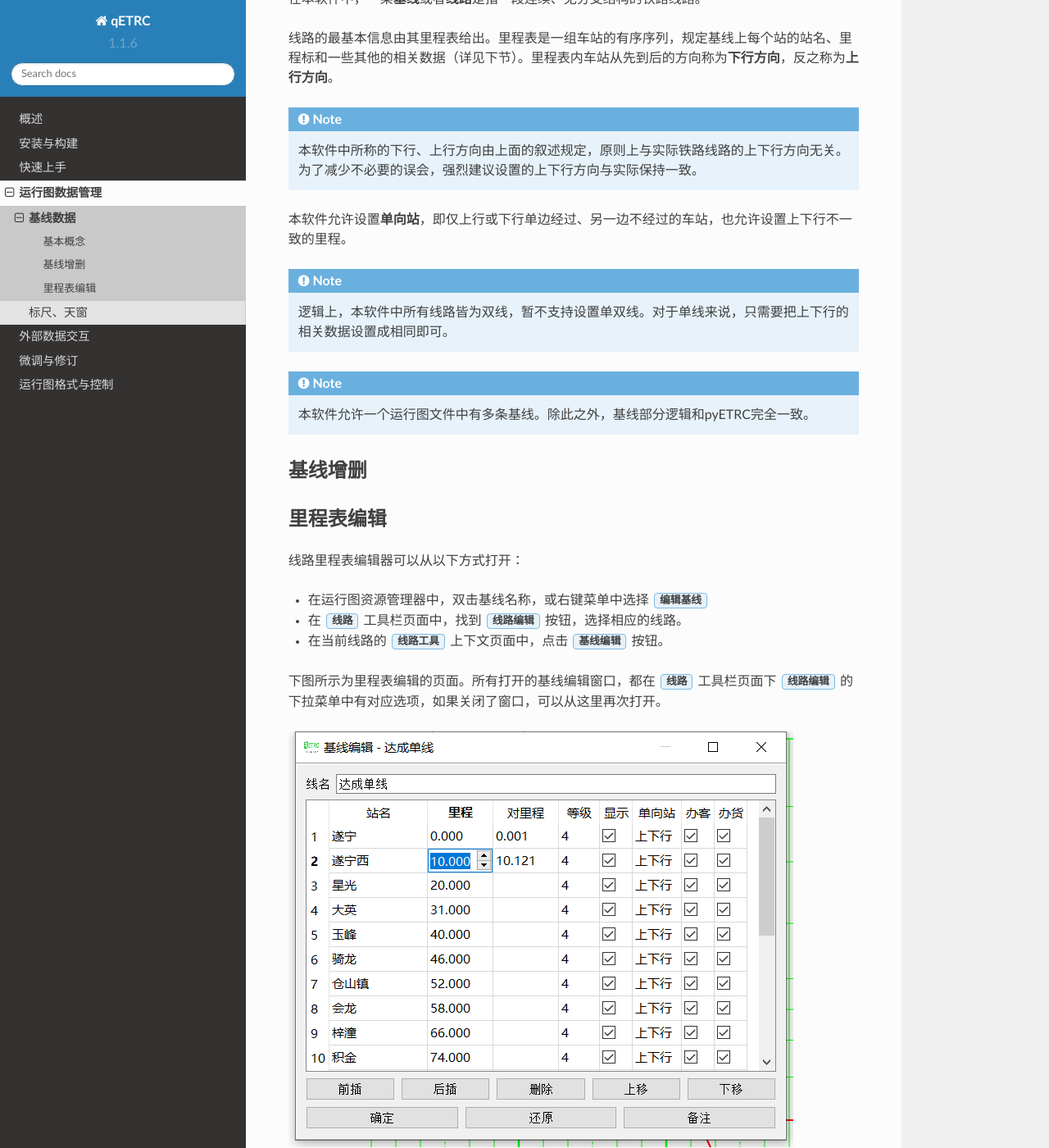
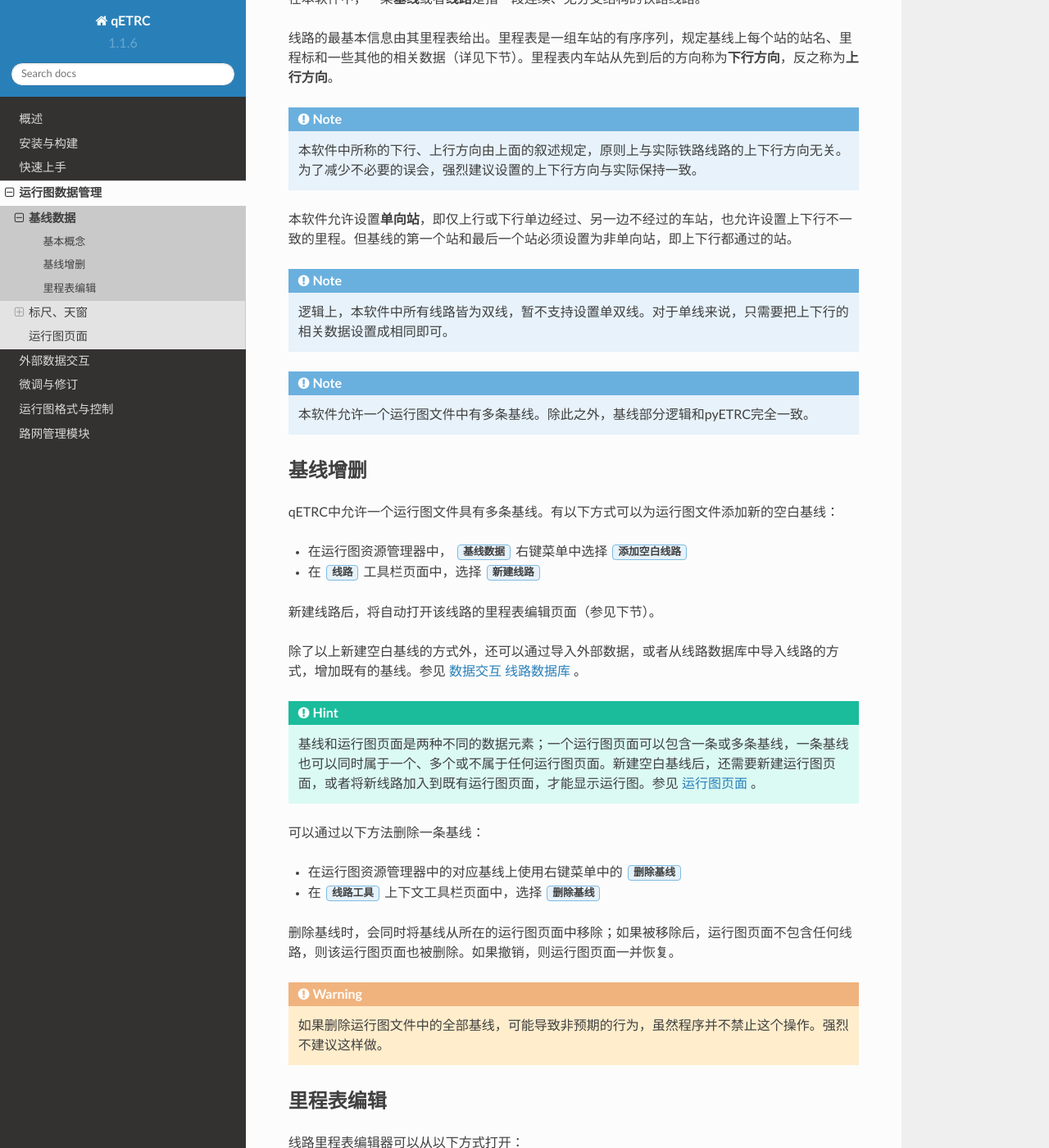
Before and after one commit to CDK6182CHR/qETRC_RTD, a Sphinx documentation site: the page built from docs/source/data/rail.rst, in a window 1280 px wide and 1400 px high, scrolled down 240 px. Shown: the whole window at 82% size. Built offline with Sphinx 7.4.7 and the Read the Docs theme 2.0.0, drawn with Linux system fonts in a browser that asks for light colours; some of the changed text lies outside the part shown.

```diff
--- a/docs/source/data/rail.rst
+++ b/docs/source/data/rail.rst
@@ -13,7 +13,7 @@
 .. note::
     本软件中所称的下行、上行方向由上面的叙述规定，原则上与实际铁路线路的上下行方向无关。为了减少不必要的误会，强烈建议设置的上下行方向与实际保持一致。
 
-本软件允许设置\ **单向站**\ ，即仅上行或下行单边经过、另一边不经过的车站，也允许设置上下行不一致的里程。
+本软件允许设置\ **单向站**\ ，即仅上行或下行单边经过、另一边不经过的车站，也允许设置上下行不一致的里程。但基线的第一个站和最后一个站必须设置为非单向站，即上下行都通过的站。
 
 .. note::
     逻辑上，本软件中所有线路皆为双线，暂不支持设置单双线。对于单线来说，只需要把上下行的相关数据设置成相同即可。
@@ -24,6 +24,28 @@
 
 基线增删
 ^^^^^^^^^
+
+qETRC中允许一个运行图文件具有多条基线。有以下方式可以为运行图文件添加新的空白基线：
+
+- 在运行图资源管理器中， :guilabel:`基线数据` 右键菜单中选择 :guilabel:`添加空白线路`
+- 在 :guilabel:`线路` 工具栏页面中，选择 :guilabel:`新建线路`
+
+新建线路后，将自动打开该线路的里程表编辑页面（参见下节）。
+
+除了以上新建空白基线的方式外，还可以通过导入外部数据，或者从线路数据库中导入线路的方式，增加既有的基线。参见 :doc:`数据交互 </interchange/index>` :doc:`线路数据库 </railnet/index>` 。
+
+.. hint::
+    基线和运行图页面是两种不同的数据元素；一个运行图页面可以包含一条或多条基线，一条基线也可以同时属于一个、多个或不属于任何运行图页面。新建空白基线后，还需要新建运行图页面，或者将新线路加入到既有运行图页面，才能显示运行图。参见 :ref:`sec_page` 。
+
+可以通过以下方法删除一条基线：
+
+- 在运行图资源管理器中的对应基线上使用右键菜单中的 :guilabel:`删除基线`
+- 在 :guilabel:`线路工具` 上下文工具栏页面中，选择 :guilabel:`删除基线`
+
+删除基线时，会同时将基线从所在的运行图页面中移除；如果被移除后，运行图页面不包含任何线路，则该运行图页面也被删除。如果撤销，则运行图页面一并恢复。
+
+.. warning::
+    如果删除运行图文件中的全部基线，可能导致非预期的行为，虽然程序并不禁止这个操作。强烈不建议这样做。
 
 
 里程表编辑
@@ -56,5 +78,18 @@
 | TODO: 标尺、天窗；标尺排图（放到运行图格式那里）；
 
 
+.. _sec_railint:
+
 标尺、天窗
 ~~~~~~~~~~~
+
+区间数据
+^^^^^^^^^
+
+标尺和天窗有时也可统称为\ **区间数据**\ ，它们都是附属于基线中每两个站之间所形成的\ **区间**\ （而非是车站本身）的数据。由于qETRC支持单向站（参见 :ref:`rail_concepts`\ ），区间与车站之间的关系并非简单的一一对应关系。举例来说，设有车站序列A,B,C，其中A,C为双向站，B为下行单向站，则存在下行区间A->B, B->C，上行区间C->A，但不存在下行区间A->C，也不存在上行区间C->B。
+
+
+.. _sec_page:
+
+运行图页面
+~~~~~~~~~~
--- a/docs/source/index.rst
+++ b/docs/source/index.rst
@@ -27,3 +27,4 @@ qETRC列车运行图系统
    interchange/index
    modify/index
    view/index
+   railnet/index
--- /dev/null
+++ b/docs/source/railnet/index.rst
@@ -0,0 +1,2 @@
+路网管理模块
+-------------
```
